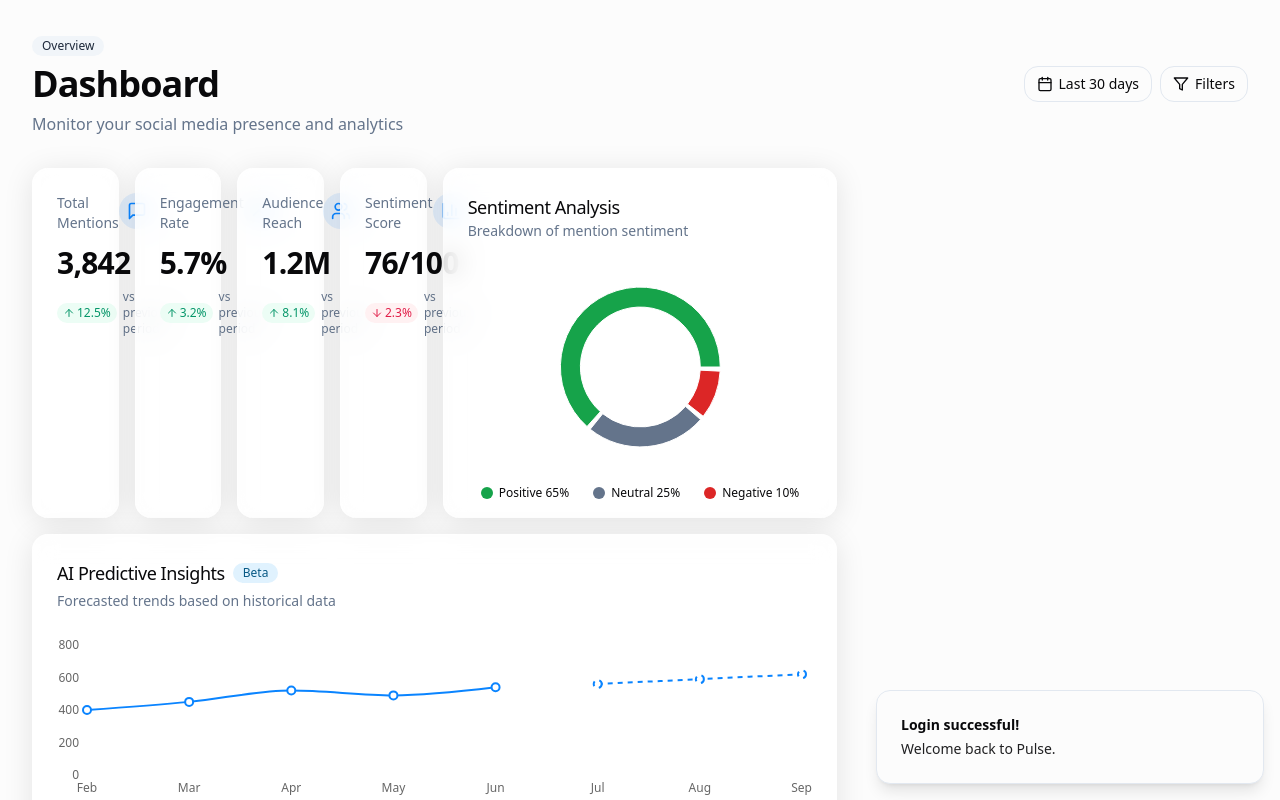
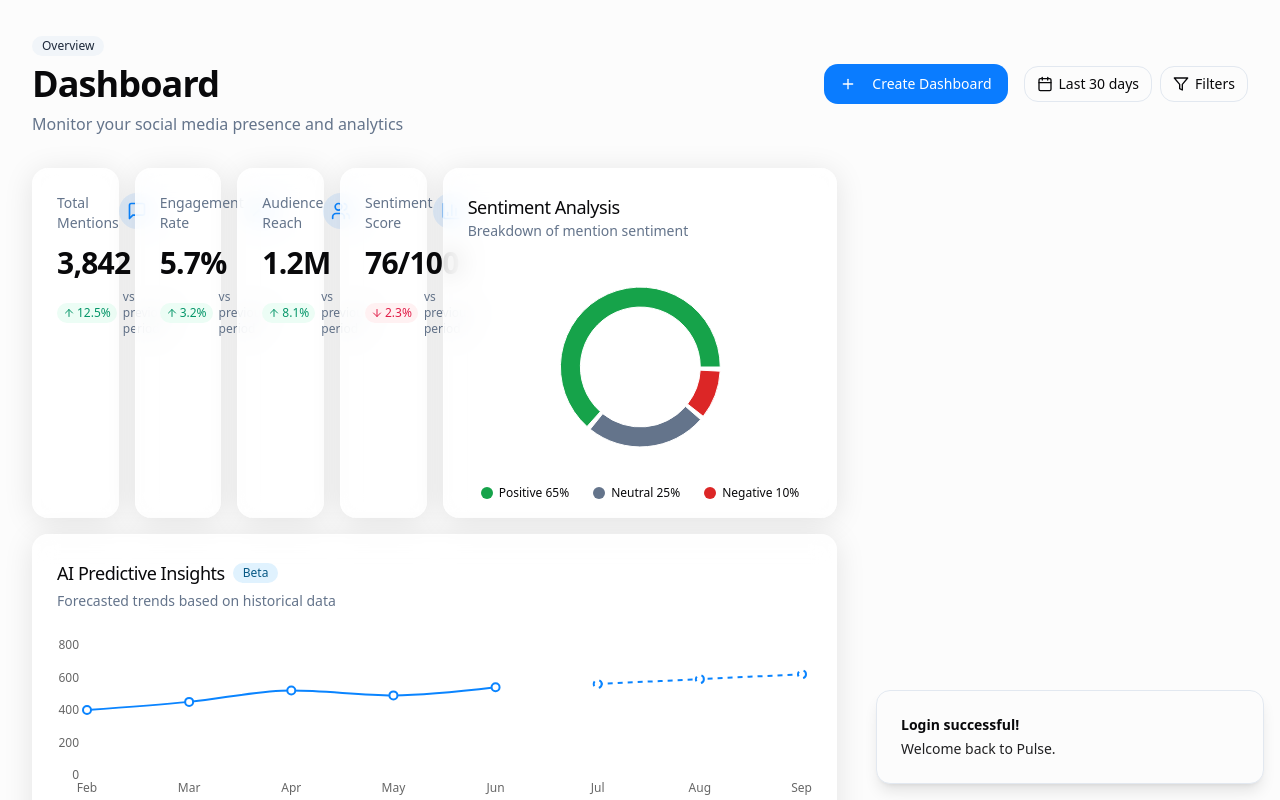
Before and after one commit to ns9666/brandpulse-graphica, a React (Vite) app: page / in a window 1280 px wide. Both pictures are taken after typing "name@example.com", "Sample123" into the empty fields and a click on the button "Sign In". Shown: the top 800 px of the page. Built offline with nearby package versions, Linux system fonts and the light colour scheme.

Commit message:
Fix: DashboardHeader props error
Add the `action` prop to the `DashboardHeaderProps` interface to resolve the type error in `Index.tsx`.

```diff
--- a/src/components/dashboard/DashboardHeader.tsx
+++ b/src/components/dashboard/DashboardHeader.tsx
@@ -8,12 +8,14 @@ interface DashboardHeaderProps {
   title: string;
   description?: string;
   timeRange?: string;
+  action?: React.ReactNode;  // Added this line to support the action prop
 }
 
 const DashboardHeader = ({
   title,
   description = "Track social media mentions and analyze engagement.",
-  timeRange = "Last 30 days"
+  timeRange = "Last 30 days",
+  action  // Added this prop
 }: DashboardHeaderProps) => {
   return (
     <div className="flex flex-col md:flex-row md:items-center justify-between gap-4 mb-8 animate-fade-in">
@@ -24,6 +26,7 @@ const DashboardHeader = ({
       </div>
 
       <div className="flex items-center gap-2 self-start md:self-center">
+        {action && <div className="mr-2">{action}</div>}
         <Button variant="outline" size="sm" className="flex items-center gap-1.5">
           <Calendar size={16} />
           <span>{timeRange}</span>
```
